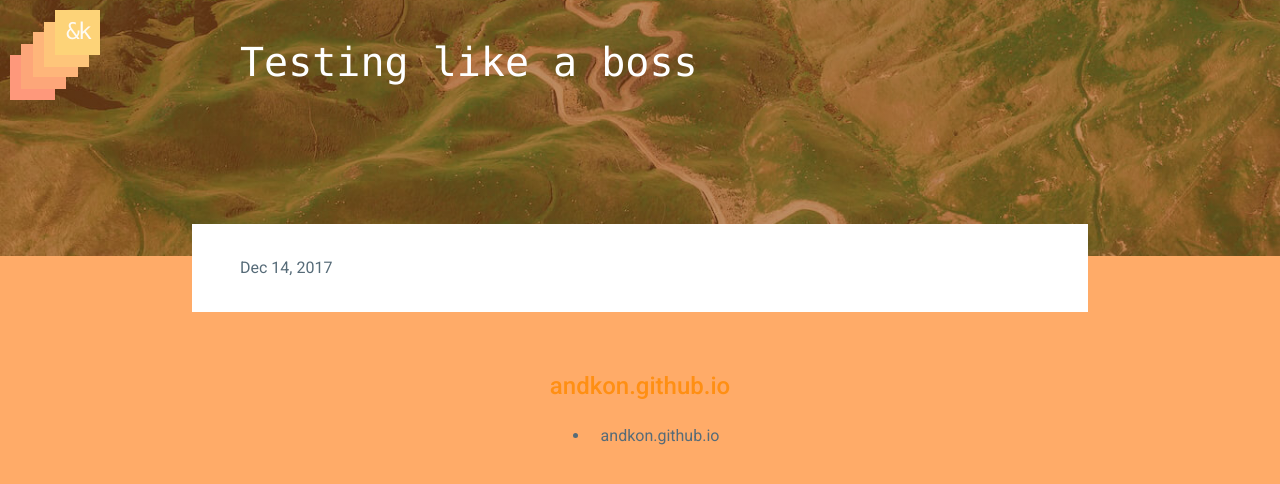
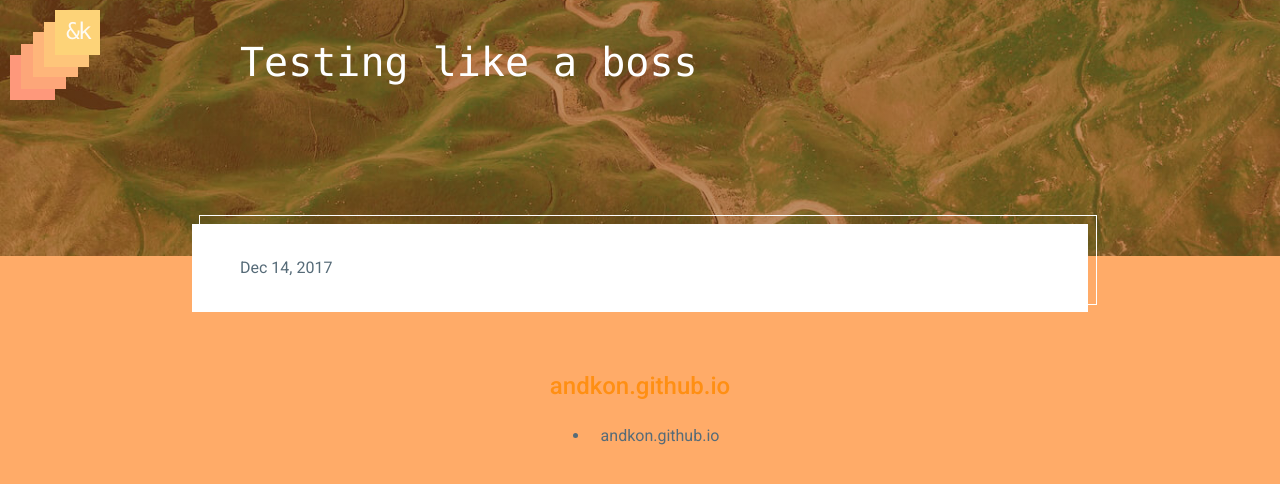
Before and after one commit to andkon/andkon.github.io, a Jekyll site: the page built from _posts/2017-12-14-birthday-post.md, in a window 1280 px wide. Shown: the top 484 px of the page. Built offline with Jekyll 4.4.1, drawn with Linux system fonts in a browser that asks for light colours; nearby versions of some CDN libraries.

Commit message:
post outline, resizing

```diff
--- a/assets/main.css
+++ b/assets/main.css
@@ -280,6 +280,17 @@ header .logo {
   width: 100%;
 }
 
+.post:before {
+  width: 100%;
+  height: 100%;
+  position: absolute;
+  top: -.5rem;
+  left: 0.5rem;
+  outline: 1px solid white;
+  content: "";
+  z-index: 0;
+}
+
 .feedpost {
   margin: 2em auto;
   max-width: 50em;
@@ -291,7 +302,6 @@ header .logo {
 
 .feedpost:before {
   width: 100%;
-  /*background: white;*/
   height: 100%;
   position: absolute;
   top: -.5rem;
@@ -526,6 +536,11 @@ footer .button {
     box-sizing: border-box;
   }
 
+  .post:before {
+    top: -10px;
+    left: 0px;
+  }
+
   .feedpost:before {
     top: -10px;
     left: 0px;
```
